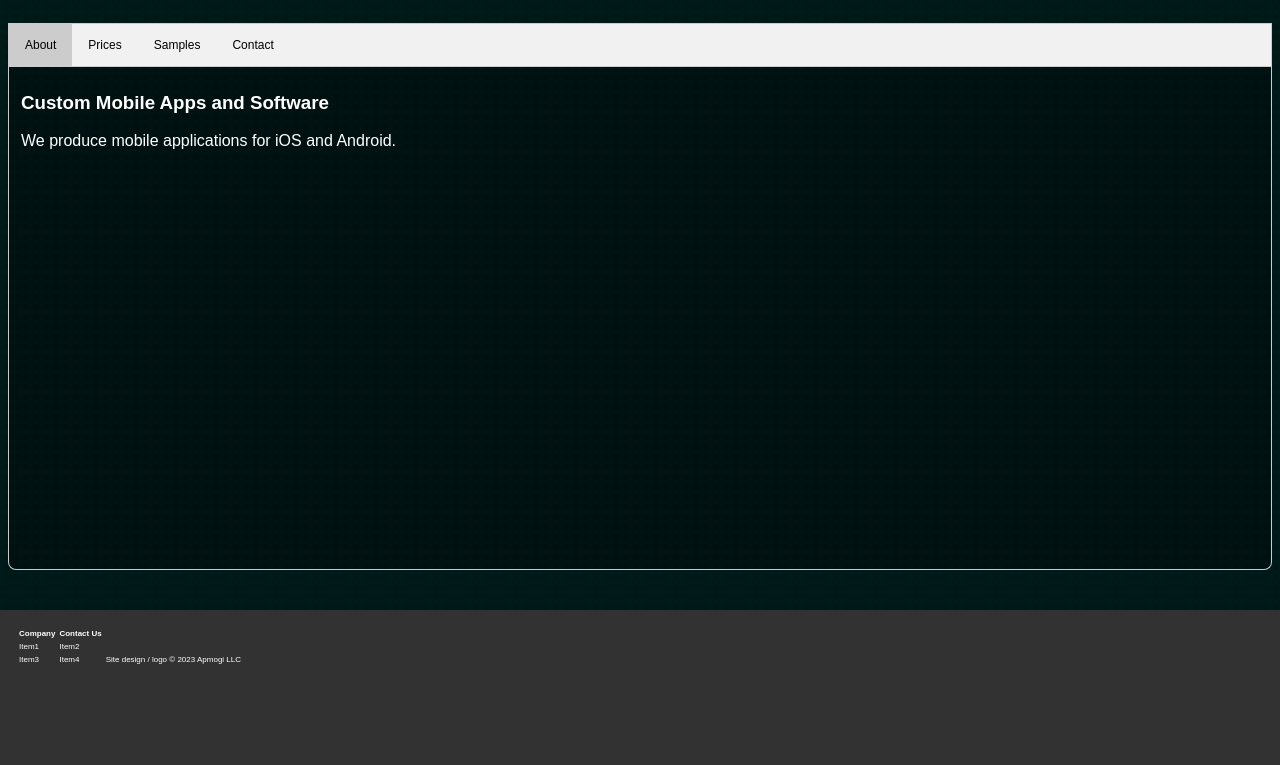
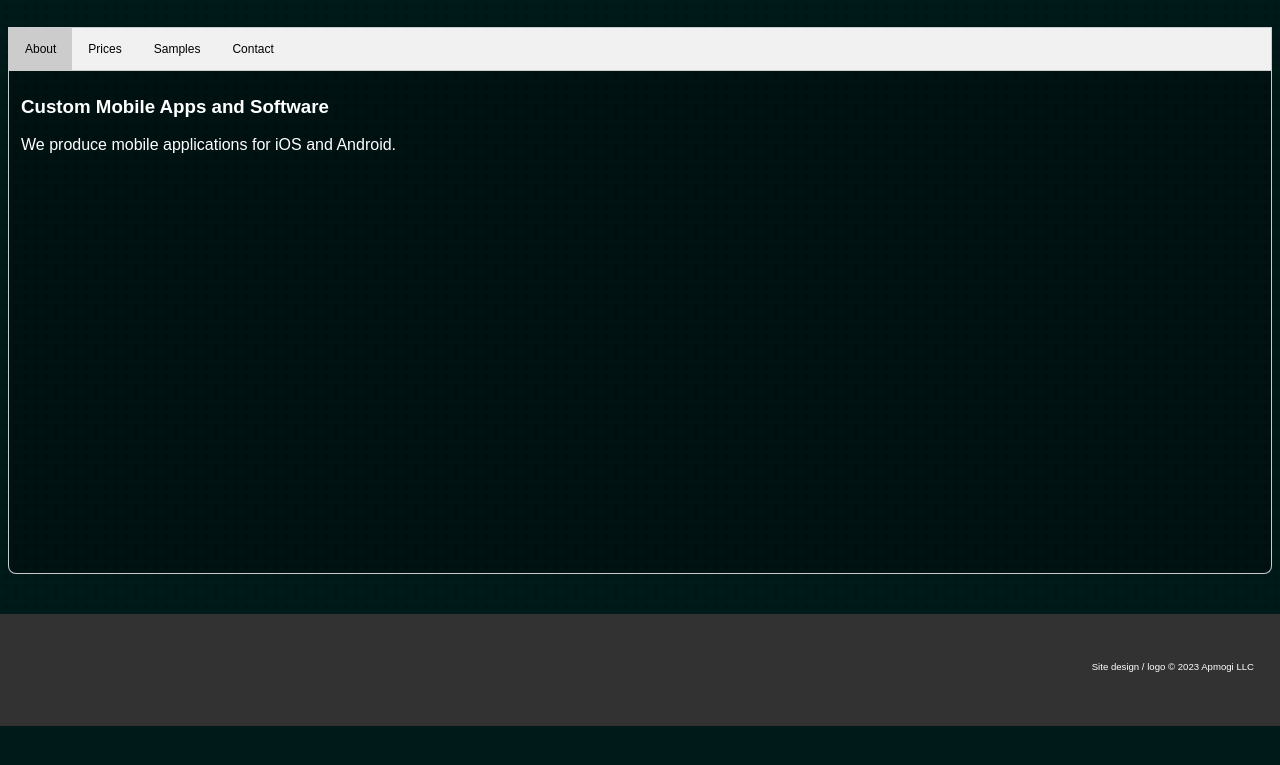
Before and after one commit to apmogi/apmogi.github.io, a plain HTML site: page index.html in a window 1280 px wide. Shown: the part 79-844 px from the top of the page. After the commit the page ends 805 px from the top, so only its background shows below. Drawn offline with Linux system fonts and the light colour scheme.

Commit message:
Add files via upload

```diff
--- a/index.html
+++ b/index.html
@@ -29,8 +29,9 @@
 
 <div id="Prices" class="tabcontent">
   <h3>Common Requests</h3>
-  <p>Restaurant App (Square): $5,000</p>
+  <p>Custom App: Contact for Pricing</p>
   <p>Consultation: $100</p>
+  <p>Contract: $50/Hour</p>
 </div>
 
 <div id="Samples" class="tabcontent">
@@ -50,23 +51,14 @@
 <script>document.getElementById("defaultOpen").click();</script>
 </body>
 <footer>
-	<div class=".site-footer">
-		<table>
-  			<tr>
-    			<th>Company</th>
-    			<th>Contact Us</th>
-    			<th></th>
-  			</tr>
-  			<tr>
-    			<td>Item1</td>
-    			<td>Item2</td>
-  			</tr>
-  			<tr>
-    			<td>Item3</td>
-    			<td>Item4</td>
-    			<td>Site design / logo © 2023 Apmogi LLC</td>
-  			</tr>
-		</table>
+	<div class="grid-container">
+
+    			<div class="grid-item"><h3></h3></div>
+    			<div class="grid-item"><h3></h3></div>
+    			<div class="grid-item"><p> </p></div>
+    			<div class="grid-item"><p></p></div>
+    			<div class="grid-item"><p></p></div>
+    			<div class="grid-item"><p>Site design / logo © 2023 Apmogi LLC</p></div>
 	</div>
 </footer>
 </html>
--- a/styles.css
+++ b/styles.css
@@ -27,6 +27,7 @@ h1{
 }
 .tab {
 margin: 1vh;
+margin-top: 1.5vh;
 margin-bottom: 0;
   overflow: hidden;
   border: 1px solid #ccc;
@@ -75,14 +76,21 @@ margin-bottom: 0;
 }
 
 footer{
-	font-size: 1vh;
+	font-size: 1.2vh;
 	color: white;
 	margin: 0;
 	padding: 2vh;
 	margin-top: auto;
 	background-color: rgba(50, 50, 50,1.0);
-	height: 25vh;
+	height: 10vh;
 }
-.site-footer{
-	float: right;
+
+.grid-container {
+  display: grid;
+  grid-template-columns: auto auto auto;
+  padding: 10px;
 }
+
+.grid-item {
+  text-align: right;
+}
```
